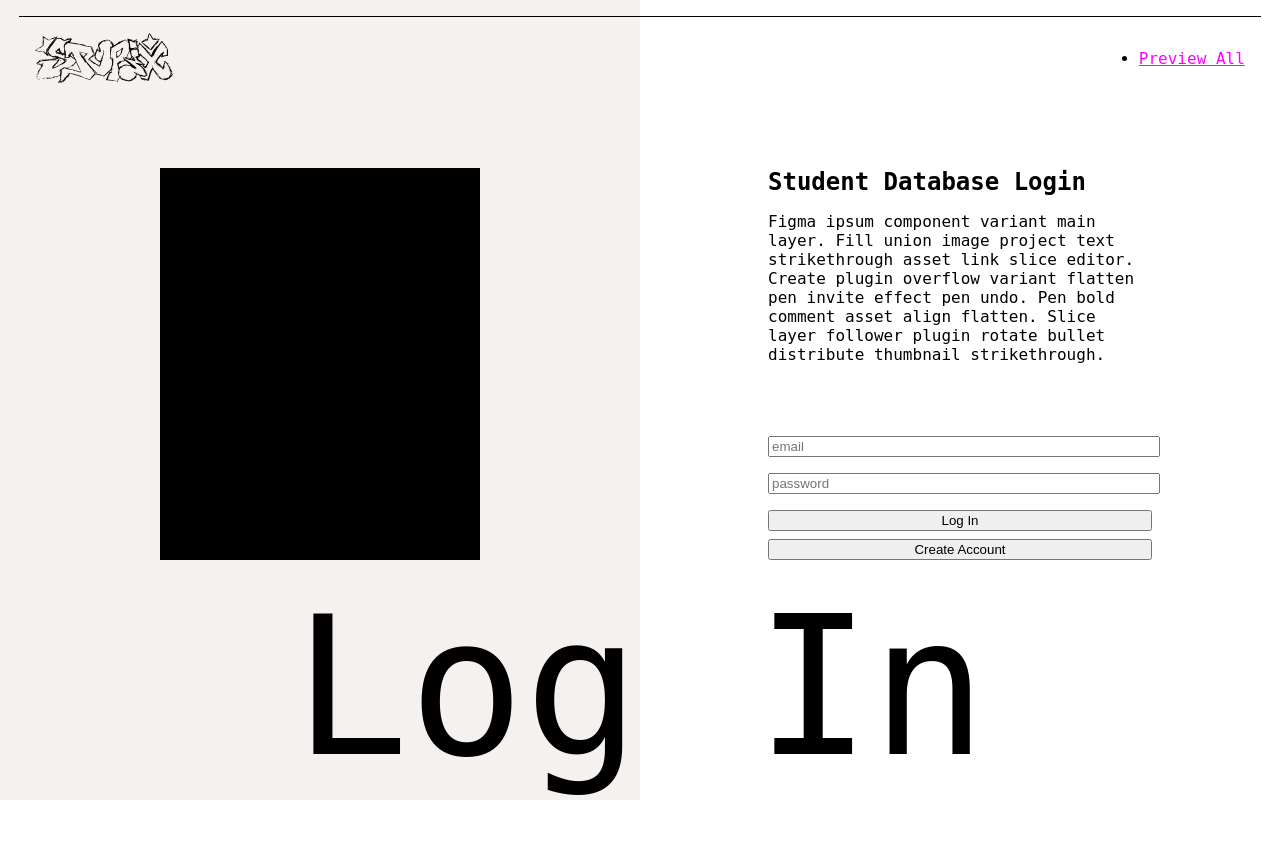
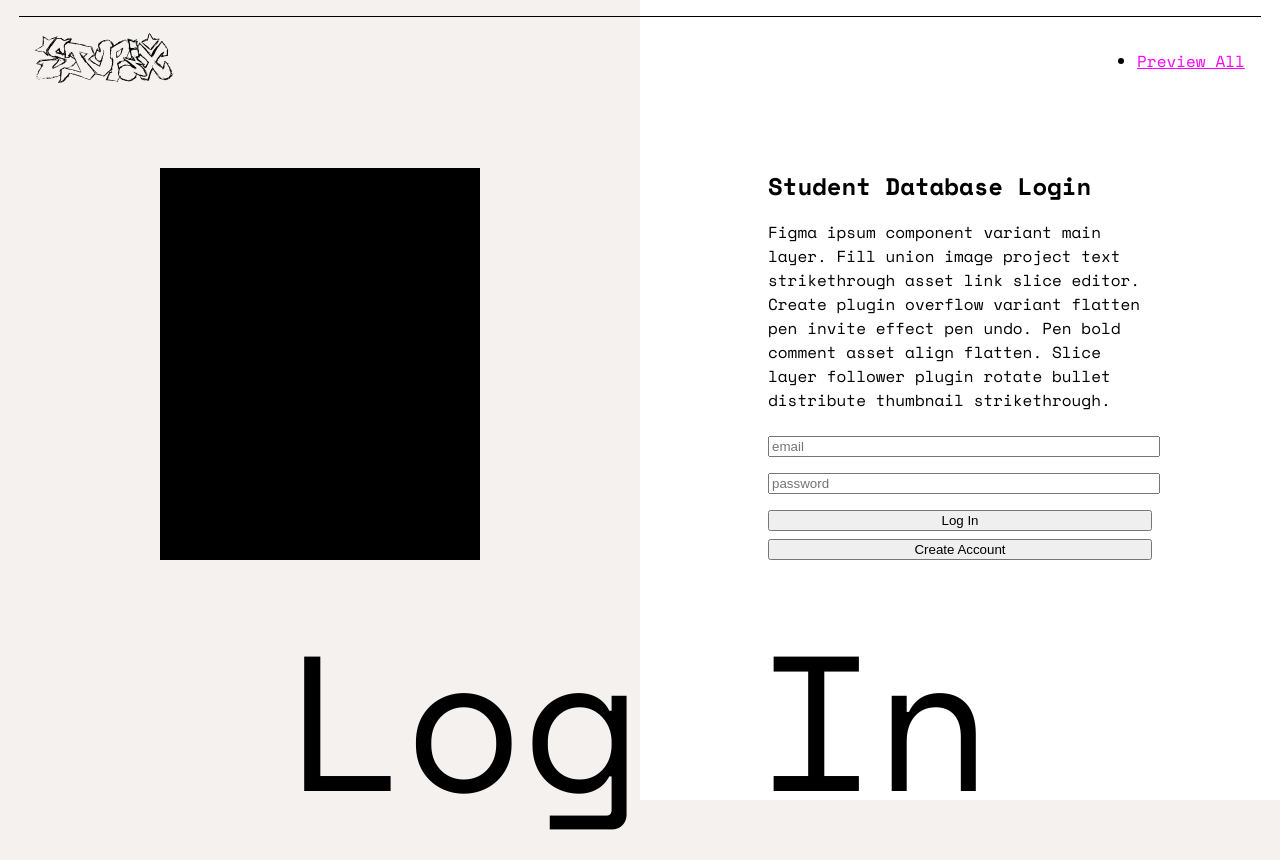
Before and after one commit to ssupix/php-qa-project, a PHP site: page / in a window 1280 px wide. Before the commit the page ends 800 px from the top, so only its background shows below. Run offline with PHP 8.4, Linux system fonts and the light colour scheme.

Commit message:
Add Google Fonts preconnect and link tags

```diff
--- a/cards.php
+++ b/cards.php
@@ -8,6 +8,11 @@
     <meta charset="UTF-8">
     <meta name="viewport" content="width=device-width, initial-scale=1.0">
     <link rel="stylesheet" href="./scss/style.css">
+
+    <link rel="preconnect" href="https://fonts.googleapis.com">
+    <link rel="preconnect" href="https://fonts.gstatic.com" crossorigin>
+    <link href="https://fonts.googleapis.com/css2?family=Inter:wght@100..900&family=Shadows+Into+Light&family=Space+Mono:ital,wght@0,400;0,700;1,400;1,700&family=Urbanist:ital,wght@0,100..900;1,100..900&display=swap" rel="stylesheet">
+
     <title>all cards here</title>
 </head>
 <body>
--- a/index.php
+++ b/index.php
@@ -4,6 +4,11 @@
     <meta charset="UTF-8">
     <meta name="viewport" content="width=device-width, initial-scale=1.0">
     <link rel="stylesheet" href="./scss/style.css">
+
+    <link rel="preconnect" href="https://fonts.googleapis.com">
+    <link rel="preconnect" href="https://fonts.gstatic.com" crossorigin>
+    <link href="https://fonts.googleapis.com/css2?family=Inter:wght@100..900&family=Shadows+Into+Light&family=Space+Mono:ital,wght@0,400;0,700;1,400;1,700&family=Urbanist:ital,wght@0,100..900;1,100..900&display=swap" rel="stylesheet">
+
     <title>log in screen</title>
 </head>
 <body class="hundred">
```
